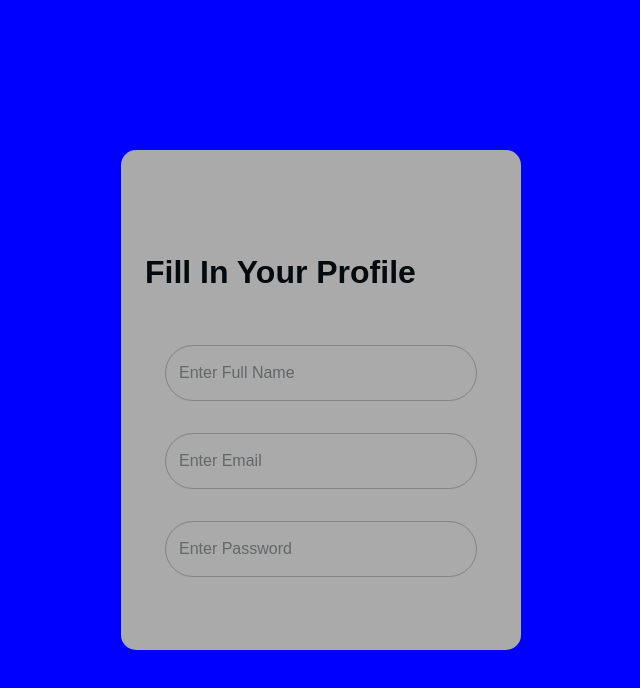
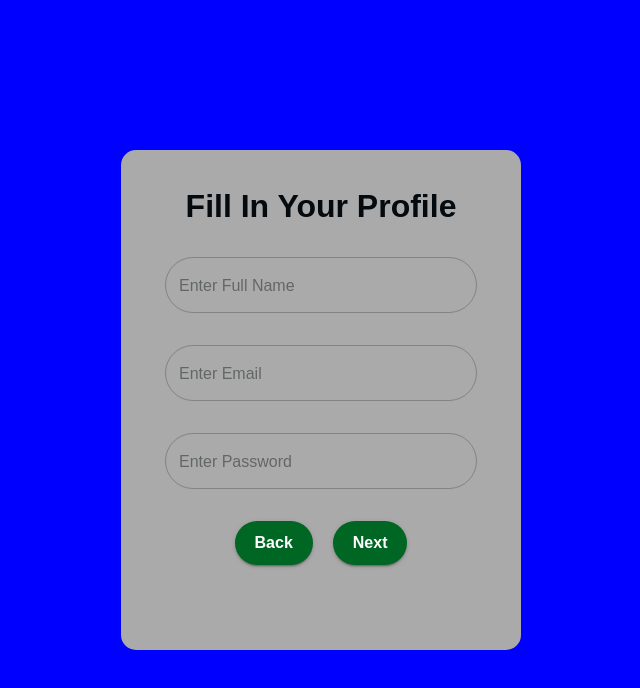
Before and after one commit to z-warriors/landlord-frontend, a React (Vite) app: page / in a window 1280 px wide. Shown: the top 688 px of the page, without its empty margins (319-959 px from the left). Built offline with nearby package versions, Linux system fonts and the light colour scheme.

Commit message:
initial code for the registered code

```diff
--- a/src/feature/Auth/Registration/RegForm/RegForm.jsx
+++ b/src/feature/Auth/Registration/RegForm/RegForm.jsx
@@ -1,13 +1,21 @@
-import { Container, Grid } from "@mui/material";
+import { Container, Grid, Stack } from "@mui/material";
 import { TextField } from "../../../../elements/TextField/index";
-
+import { StyledButton } from "../../../../elements/Button/Button.styles";
 import { Form } from "formik";
 
 const RegForm = () => {
   return (
     <Container component="main" maxWidth="xs">
       <Form sx={{ mt: 3 }} component="form">
-        <h1>Fill In Your Profile</h1>
+        <h1
+          style={{
+            margin: "auto",
+            display: "flex",
+            justifyContent: "center",
+          }}
+        >
+          Fill In Your Profile
+        </h1>
         <Grid container spacing={2}>
           <Grid item xs={12} sm={12}>
             <TextField
@@ -37,6 +45,18 @@ const RegForm = () => {
               autoComplete="new-password"
             />
           </Grid>
+          <Grid item xs={12}>
+            <Stack
+              direction={"row"}
+              gap={5}
+              justifyContent={"center"}
+              alignContent={"center"}
+              m={10}
+            >
+              <StyledButton variant="contained">Back</StyledButton>
+              <StyledButton variant="contained">Next</StyledButton>
+            </Stack>
+          </Grid>
         </Grid>
       </Form>
     </Container>
```
Also changed, not shown: src/elements/Button/Button.styles.js (+6 -7 lines), src/feature/Auth/Registration/RegForm/RegForm.style.js (+7 -0 lines).
